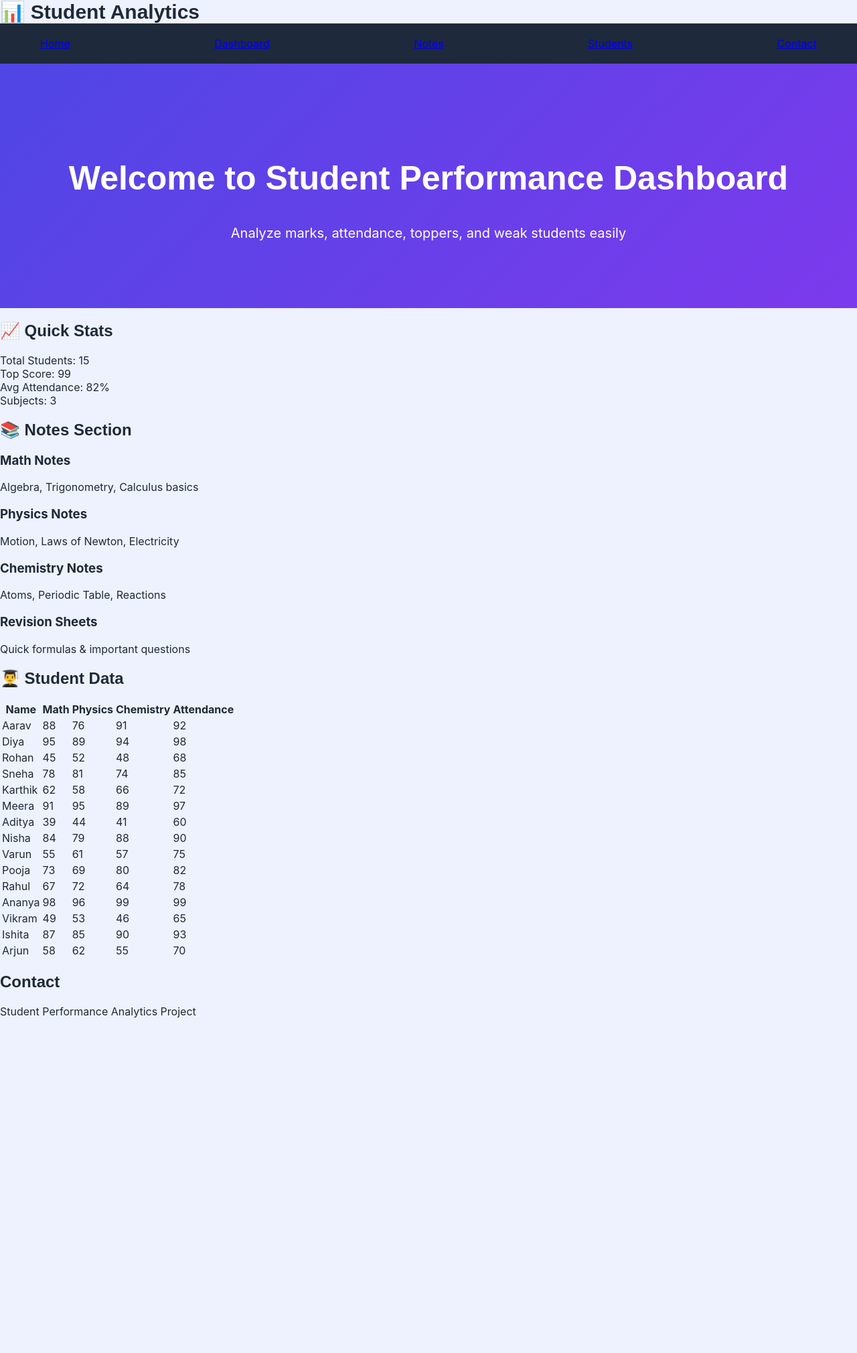
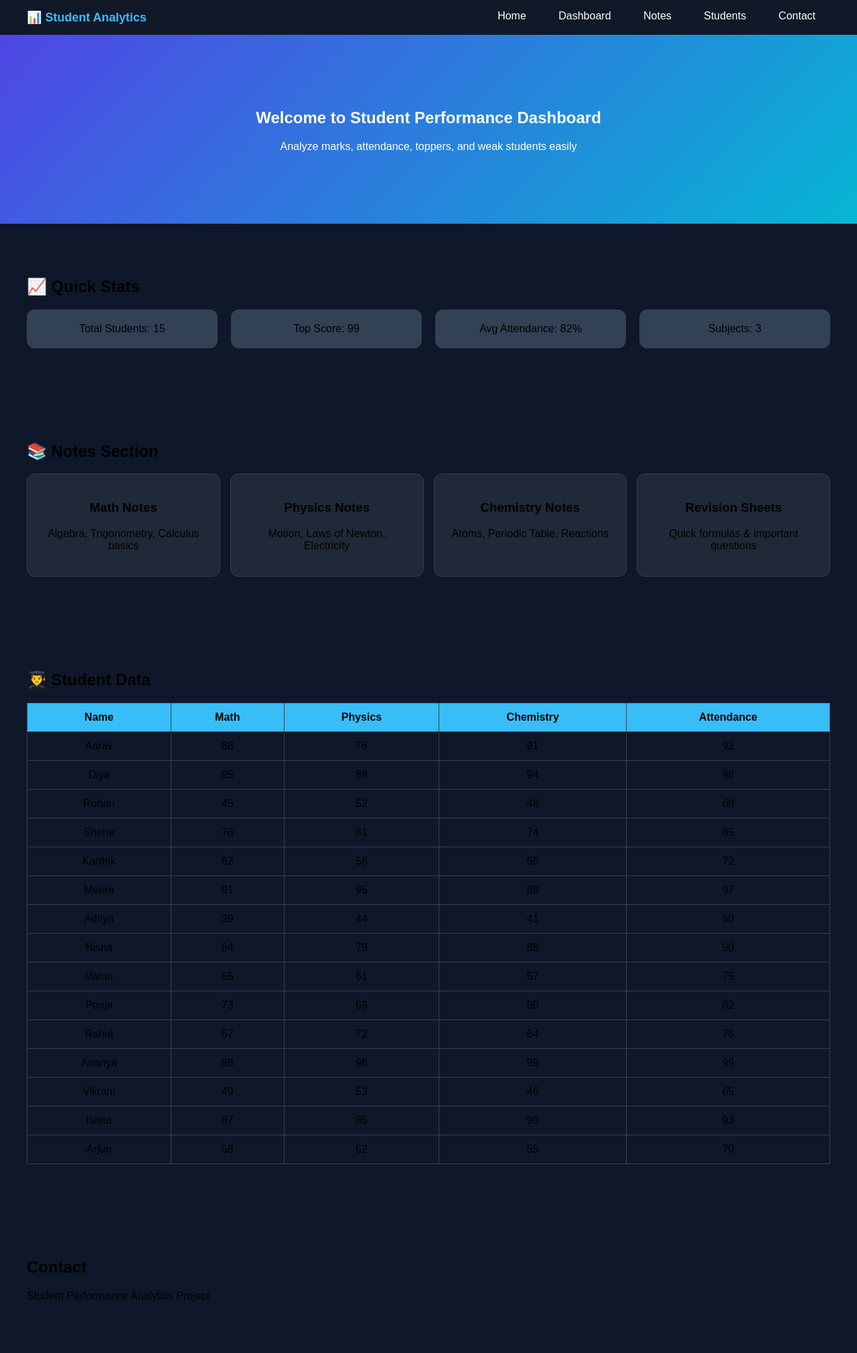
Before and after one commit to vidyansl18-ops/student-performance-analytics, a Flask app: page / in a window 1280 px wide. Shown: the whole page at 67% size. Before the commit the page ends 1520 px from the top, so only its background shows below. Run offline with Flask 3, Linux system fonts and the light colour scheme.

Commit message:
Update style.css

```diff
--- a/static/style.css
+++ b/static/style.css
@@ -1,187 +1,134 @@
-body{
-
-margin:0;
-
-font-family:'Inter',
-sans-serif;
-
-background:#eef2ff;
-
-color:#1f2937;
-
+body {
+    margin: 0;
+    font-family: 'Poppins', sans-serif;
+    scroll-behavior: smooth;
+    background: #0f172a;
 }
 
 /* NAVBAR */
-
-nav{
-
-display:flex;
-
-justify-content:
-space-between;
-
-align-items:center;
-
-padding:20px 60px;
-
-background:#1e293b;
-
-color:white;
-
+header {
+    display: flex;
+    justify-content: space-between;
+    padding: 15px 40px;
+    background: #111827;
+    position: sticky;
+    top: 0;
 }
 
-.logo{
-
-font-family:
-'Poppins',
-sans-serif;
-
-font-size:30px;
-
-font-weight:700;
-
+.logo {
+    color: #38bdf8;
+    font-weight: 700;
+    font-size: 18px;
 }
 
-nav ul{
-
-display:flex;
-
-gap:30px;
-
-list-style:none;
-
+nav a {
+    color: white;
+    margin: 0 12px;
+    text-decoration: none;
+    font-weight: 500;
+    padding: 6px 10px;
+    border-radius: 6px;
+    transition: 0.3s;
 }
 
+/* HOVER EFFECT */
+nav a:hover {
+    background: #38bdf8;
+    color: black;
+}
 
 /* HERO */
-
-.hero{
-
-text-align:center;
-
-padding:100px 20px;
-
-background:
-linear-gradient(
-135deg,
-#4f46e5,
-#7c3aed
-);
-
-color:white;
-
+.hero {
+    text-align: center;
+    padding: 90px 20px;
+    background: linear-gradient(135deg, #4f46e5, #06b6d4);
+    color: white;
 }
 
-.hero h1{
-
-font-size:50px;
-
-font-family:
-'Poppins',
-sans-serif;
-
+/* SECTIONS */
+.section {
+    padding: 60px 40px;
 }
 
-.hero p{
-
-font-size:20px;
-
-max-width:700px;
-
-margin:auto;
-
+/* DIFFERENT SECTION COLORS */
+.dashboard {
+    background: #1e293b;
+    color: white;
 }
 
-
-/* MAIN */
-
-.container{
-
-width:85%;
-
-margin:auto;
-
-padding:50px 0;
-
+.notes {
+    background: #0b1220;
+    color: white;
 }
 
-.section-box{
-
-background:white;
-
-padding:35px;
-
-margin-bottom:40px;
-
-border-radius:16px;
-
-box-shadow:
-0 4px 14px rgba(
-0,0,0,0.12);
-
+.students {
+    background: #111827;
+    color: white;
 }
 
-h2{
-
-font-family:
-'Poppins',
-sans-serif;
-
+.contact {
+    background: #0f172a;
+    color: white;
+    text-align: center;
 }
 
-select{
-
-padding:12px;
-
-width:260px;
-
-border-radius:8px;
-
-border:1px solid #ddd;
-
-margin-bottom:25px;
-
+/* CARDS */
+.cards {
+    display: grid;
+    grid-template-columns: repeat(4, 1fr);
+    gap: 20px;
 }
 
-.student-card{
-
-background:#f8fafc;
-
-padding:20px;
-
-border-radius:10px;
-
+.card {
+    background: #334155;
+    padding: 20px;
+    border-radius: 12px;
+    text-align: center;
+    transition: 0.3s;
 }
 
-.graph-box{
-
-text-align:center;
-
+.card:hover {
+    transform: translateY(-5px);
+    background: #38bdf8;
+    color: black;
 }
 
-.graph-box img{
-
-width:80%;
-
-max-width:700px;
-
-border-radius:10px;
-
+/* NOTES */
+.notes-grid {
+    display: grid;
+    grid-template-columns: repeat(4, 1fr);
+    gap: 15px;
 }
 
+.note-card {
+    background: #1f2937;
+    padding: 20px;
+    border-radius: 12px;
+    text-align: center;
+    border: 1px solid #334155;
+    transition: 0.3s;
+}
 
-/* FOOTER */
+.note-card:hover {
+    background: #38bdf8;
+    color: black;
+    transform: scale(1.05);
+}
 
-footer{
+/* TABLE */
+table {
+    width: 100%;
+    border-collapse: collapse;
+    margin-top: 20px;
+}
 
-background:#1e293b;
+th, td {
+    padding: 12px;
+    border: 1px solid #334155;
+    text-align: center;
+}
 
-color:white;
-
-text-align:center;
-
-padding:30px;
-
-margin-top:50px;
-
+th {
+    background: #38bdf8;
+    color: black;
 }
```
